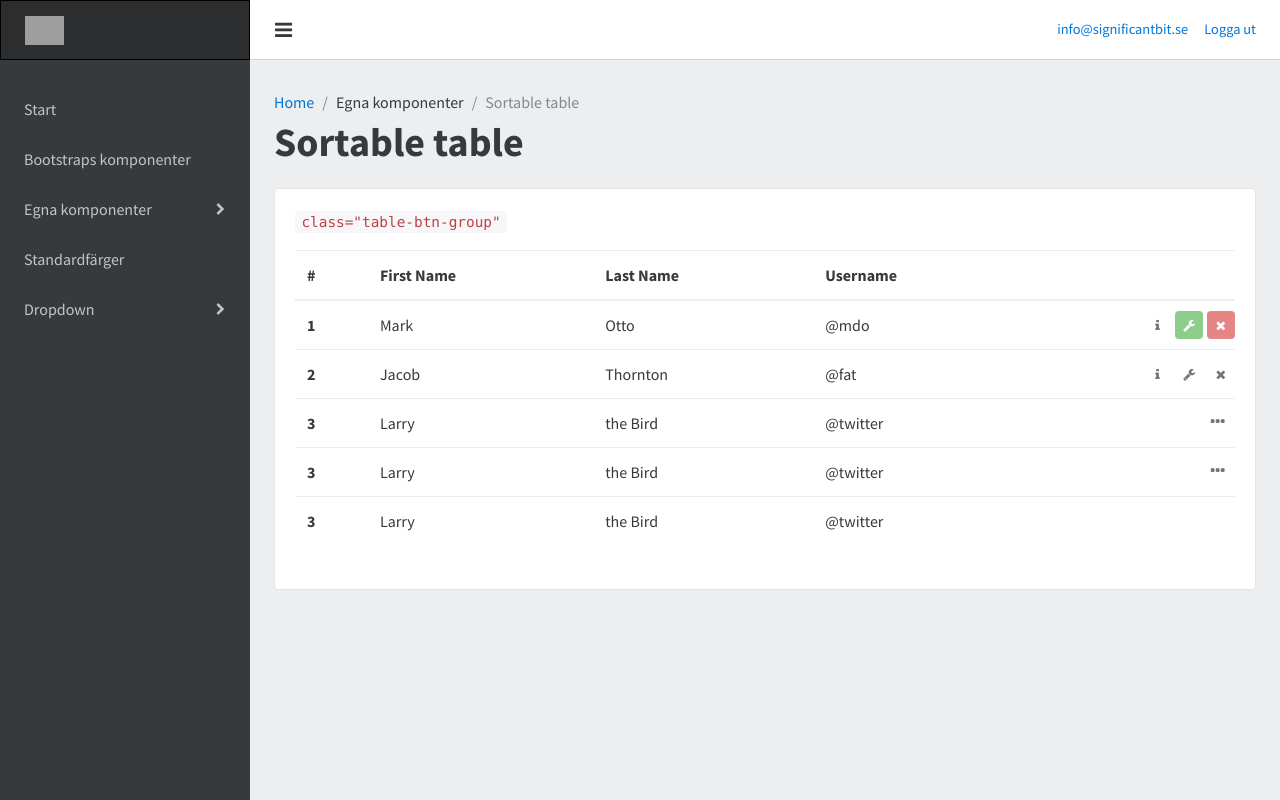
After one commit to significantbit/sigbit-admin, a Node server app: page /tablesort in a window 1280 px wide. The commit adds this page. Run offline with Node 20, Linux system fonts and the light colour scheme; some libraries are stand-ins or nearby versions; grey boxes are pictures that could not be loaded.

Commit message:
Create tablesort page

```diff
--- a/index.js
+++ b/index.js
@@ -21,6 +21,9 @@ app.get('/', function(req, res) {
 app.get('/tablebuttons', function(req, res) {
   res.render('tablebuttons.ejs');
 });
+app.get('/tablesort', function(req, res) {
+  res.render('tablesort.ejs');
+});
 app.get('/colors', function(req, res) {
   res.render('colors.ejs');
 });
--- a/views/sidenav.ejs
+++ b/views/sidenav.ejs
@@ -9,6 +9,7 @@
           <ul class="submenu collapse" id="egna-komponenter">
             <li><a href="/pageheader">Page header</a></li>
             <li><a href="/tablebuttons">Table buttons</a></li>
+            <li><a href="/tablesort">Sortable table</a></li>
           </ul>
         </li>
 
--- /dev/null
+++ b/views/tablesort.ejs
@@ -0,0 +1,114 @@
+<%- include header.ejs %>
+
+<!-- Page Content -->
+
+      <div class="container-fluid">
+        <div class="row page-header">
+          <div class="col-md-12">
+            <ol class="breadcrumb">
+              <li><a href="/">Home</a></li>
+              <li>Egna komponenter</li>
+              <li class="active">Sortable table</li>
+            </ol>
+            <h1>Sortable table</h1>
+          </div>
+        </div>
+
+        <div class="row">
+          <div class="col-lg-12">
+            <div class="card">
+              <div class="card-block">
+                <p class="card-text">
+                   <code>class="table-btn-group"</code>
+                </p>
+
+                <div class="table-responsive">
+                  <table class="table" id="tablesort">
+                    <thead>
+                      <tr>
+                        <th>#</th>
+                        <th>First Name</th>
+                        <th>Last Name</th>
+                        <th>Username</th>
+                        <th></th>
+                      </tr>
+                    </thead>
+                    <tbody>
+                      <tr>
+                        <th scope="row">1</th>
+                        <td>Mark</td>
+                        <td>Otto</td>
+                        <td>@mdo</td>
+                        <td class="table-btn-group">
+                          <button type="button" class="btn btn-secondary" data-toggle="tooltip" data-placement="top" title="Mer information"><i class="fa fa-info fa-fw"></i></button>
+                          <button type="button" class="btn btn-success" data-toggle="tooltip" data-placement="top" title="Redigera"><i class="fa fa-wrench fa-fw"></i></button>
+                          <button type="button" class="btn btn-danger" data-toggle="tooltip" data-placement="top" title="Ta bort"><i class="fa fa-times fa-fw"></i></button>
+                        </td>
+                      </tr>
+                      <tr>
+                        <th scope="row">2</th>
+                        <td>Jacob</td>
+                        <td>Thornton</td>
+                        <td>@fat</td>
+                        <td class="table-btn-group">
+                          <button type="button" class="btn btn-secondary" data-toggle="tooltip" data-placement="top" title="Mer information"><i class="fa fa-info fa-fw"></i></button>
+                          <button type="button" class="btn btn-secondary" data-toggle="tooltip" data-placement="top" title="Redigera"><i class="fa fa-wrench fa-fw"></i></button>
+                          <button type="button" class="btn btn-secondary" data-toggle="tooltip" data-placement="top" title="Ta bort"><i class="fa fa-times fa-fw"></i></button>
+                        </td>
+                      </tr>
+                      <tr>
+                        <th scope="row">3</th>
+                        <td>Larry</td>
+                        <td>the Bird</td>
+                        <td>@twitter</td>
+                        <td class="table-btn-group">
+                          <div class="dropdown">
+                            <button type="button" class="btn btn-secondary dropdown-toggle" data-toggle="dropdown" aria-haspopup="true" aria-expanded="false"><i class="fa fa-ellipsis-h fa-fw"></i></button>
+                            <div class="dropdown-menu dropdown-menu-right">
+                              <h6 class="dropdown-header">Åtgärder</h6>
+                              <a class="dropdown-item" href="#"><i class="fa fa-wrench fa-fw"></i> Redigera</a>
+                              <a class="dropdown-item" href="#"><i class="fa fa-info fa-fw"></i> Mer information</a>
+                              <div class="dropdown-divider"></div>
+                              <a class="dropdown-item text-danger" href="#"><i class="fa fa-trash fa-fw"></i> Ta bort</a>
+                            </div>
+                          </div>
+                        </td>
+                      </tr>
+                      <tr>
+                        <th scope="row">3</th>
+                        <td>Larry</td>
+                        <td>the Bird</td>
+                        <td>@twitter</td>
+                        <td class="table-btn-group">
+                          <div class="dropdown">
+                            <button type="button" class="btn btn-secondary dropdown-toggle" data-toggle="dropdown" aria-haspopup="true" aria-expanded="false"><i class="fa fa-ellipsis-h fa-fw"></i></button>
+                            <div class="dropdown-menu dropdown-menu-right">
+                              <h6 class="dropdown-header">Åtgärder</h6>
+                              <a class="dropdown-item" href="#"><i class="fa fa-wrench fa-fw"></i> Redigera</a>
+                              <a class="dropdown-item" href="#"><i class="fa fa-info fa-fw"></i> Mer information</a>
+                              <div class="dropdown-divider"></div>
+                              <a class="dropdown-item text-danger" href="#"><i class="fa fa-trash fa-fw"></i> Ta bort</a>
+                            </div>
+                          </div>
+                        </td>
+                      </tr>
+                      <tr>
+                        <th scope="row">3</th>
+                        <td>Larry</td>
+                        <td>the Bird</td>
+                        <td>@twitter</td>
+                        <td></td>
+                      </tr>
+                    </tbody>
+                  </table>
+                </div>
+              </div>
+            </div>
+          </div>
+
+      </div>
+    </div>
+    <!-- /#page-content-wrapper -->
+
+
+<%- include footer.ejs %>
```
Also changed, not shown: views/index.ejs (+15 -8 lines).
